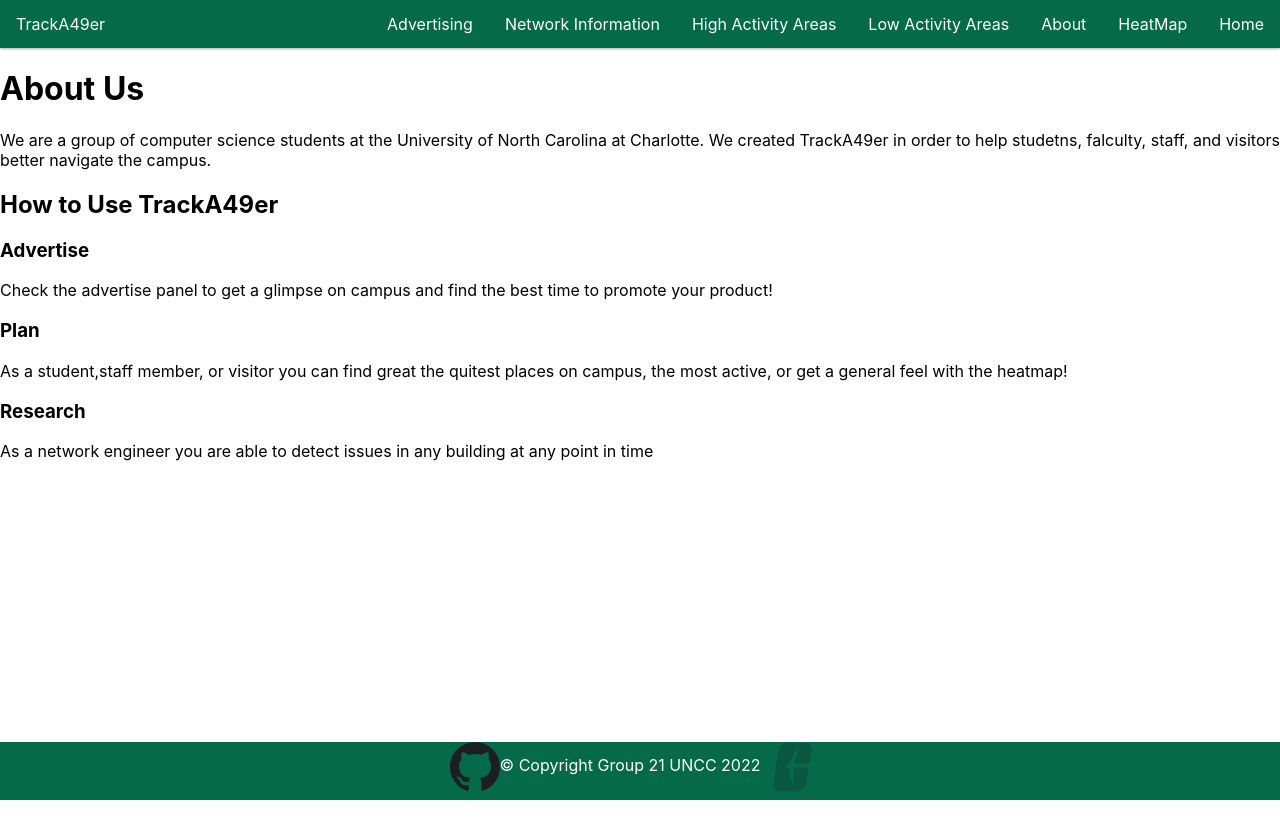
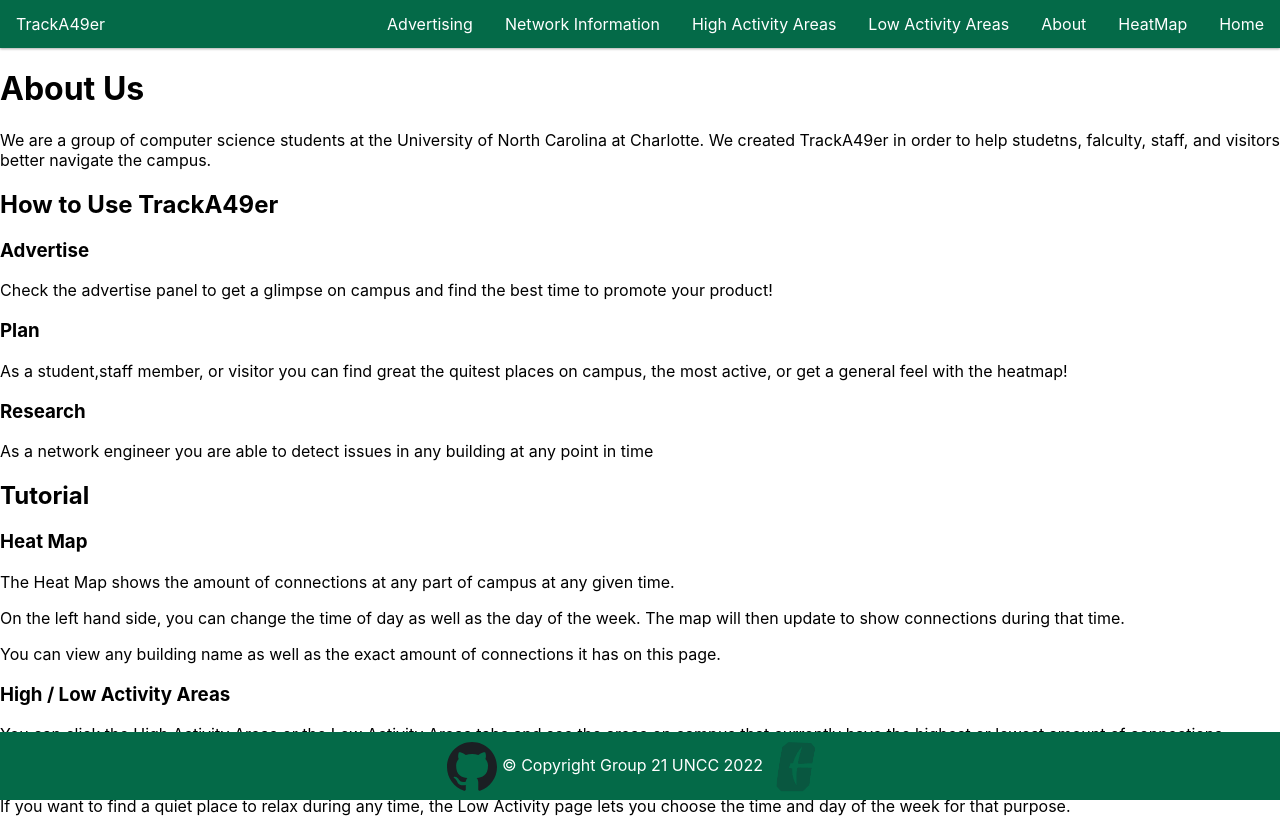
Before and after one commit to hhawki11/TrackA49er, a React (Create React App) app in the folder tracka49er/: page /about in a window 1280 px wide. Before the commit the page ends 800 px from the top, so only its background shows below. Built offline with nearby package versions, Linux system fonts and the light colour scheme; the HTML template or start-up script is replaced by a standard one.

Commit message:
Added tutorial, fixed styling

```diff
--- a/tracka49er/src/Ad.js
+++ b/tracka49er/src/Ad.js
@@ -86,7 +86,7 @@ document.getElementById('networkTest').innerHTML = response;
                       <option value="22">10 PM</option>
                       <option value="23">11 PM</option>
 
-                  </select>
+                  </select><br />
 
                   <label for="fdow">Enter Building:</label><br />
                   <input type="Day" name="Day" placeholder="Enter Building" onChange={handleDayChange} value={day} /><br />
--- a/tracka49er/src/App.css
+++ b/tracka49er/src/App.css
@@ -213,6 +213,7 @@ select {
     display: flex;
     justify-content: center;
     flex-direction: row;
+    padding-top: 10px;
 }
 
 .github {
--- a/tracka49er/src/App.js
+++ b/tracka49er/src/App.js
@@ -68,7 +68,7 @@ function App() {
                         </a>
 
                       </div>
-                      <div style={{marginTop: '13px'}}>© Copyright Group 21 UNCC 2022</div>
+                      <div style={{marginTop: '13px', marginLeft: '5px'}}>© Copyright Group 21 UNCC 2022</div>
                       <div className='uncc'>
                         <a href='https://www.charlotte.edu/' target='_blank'>
                           <img src={uncc} alt="Github" style={{maxHeight: '70px', maxWidth: '70px'}} />
--- a/tracka49er/src/Network.js
+++ b/tracka49er/src/Network.js
@@ -54,7 +54,7 @@ document.getElementById('networkTest').innerHTML = response;
 
 
           <form onSubmit={handleSubmit}>
-
+            <h2>Find relevant network information for any building on campus</h2>
               <div className='side-panel'>
 
 
@@ -86,7 +86,7 @@ document.getElementById('networkTest').innerHTML = response;
                       <option value="22">10 PM</option>
                       <option value="23">11 PM</option>
 
-                  </select>
+                  </select><br />
 
                   <label for="fdow">Enter Building:</label><br />
                   <input type="Day" name="Day" placeholder="Enter Building" onChange={handleDayChange} value={day} /><br />
--- a/tracka49er/src/about.js
+++ b/tracka49er/src/about.js
@@ -19,6 +19,18 @@ function About() {
                     As a student,staff member, or visitor you can find great the quitest places on campus, the most active, or get a general feel with the heatmap!
                     <h3>Research</h3>
                     As a network engineer you are able to detect issues in any building at any point in time
+
+                    <h2>Tutorial</h2>
+
+                    <h3>Heat Map</h3>
+                    <p>The Heat Map shows the amount of connections at any part of campus at any given time.</p>
+                    <p>On the left hand side, you can change the time of day as well as the day of the week. The map will then update to show connections during that time.</p>
+                    <p>You can view any building name as well as the exact amount of connections it has on this page.</p>
+
+                    <h3>High / Low Activity Areas</h3>
+                    <p>You can click the High Activity Areas or the Low Activity Areas tabs and see the areas on campus that currently have the highest or lowest amount of connections.</p>
+                    <p>The High Activity page shows which areas currently have the most connections.</p>
+                    <p>If you want to find a quiet place to relax during any time, the Low Activity page lets you choose the time and day of the week for that purpose.</p>
                 </div>
             </div>
 
--- a/tracka49er/src/lowactivity.js
+++ b/tracka49er/src/lowactivity.js
@@ -54,7 +54,7 @@ document.getElementById('networkTest').innerHTML = response;
 
 
           <form onSubmit={handleSubmit}>
-
+            <h2>Need a place to study? Find the perfect time and place</h2>
               <div className='side-panel'>
 
 
```
